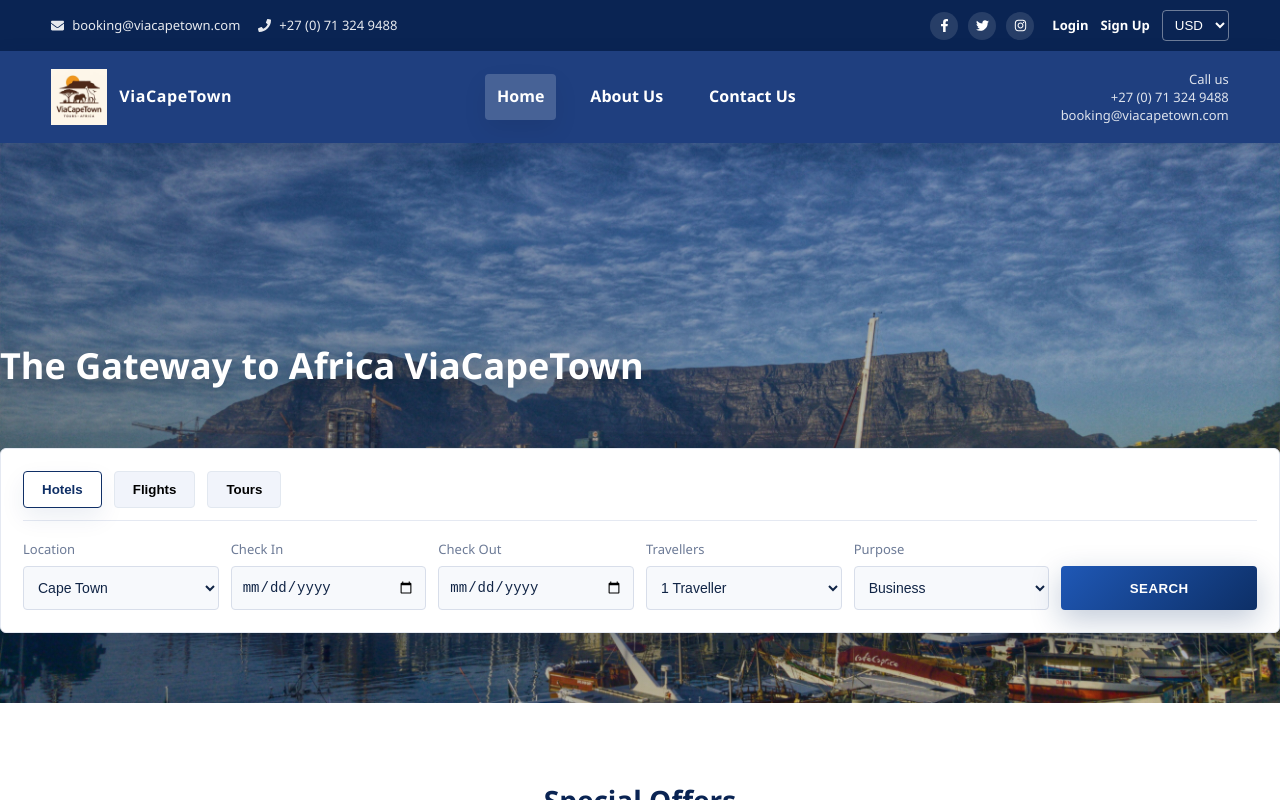
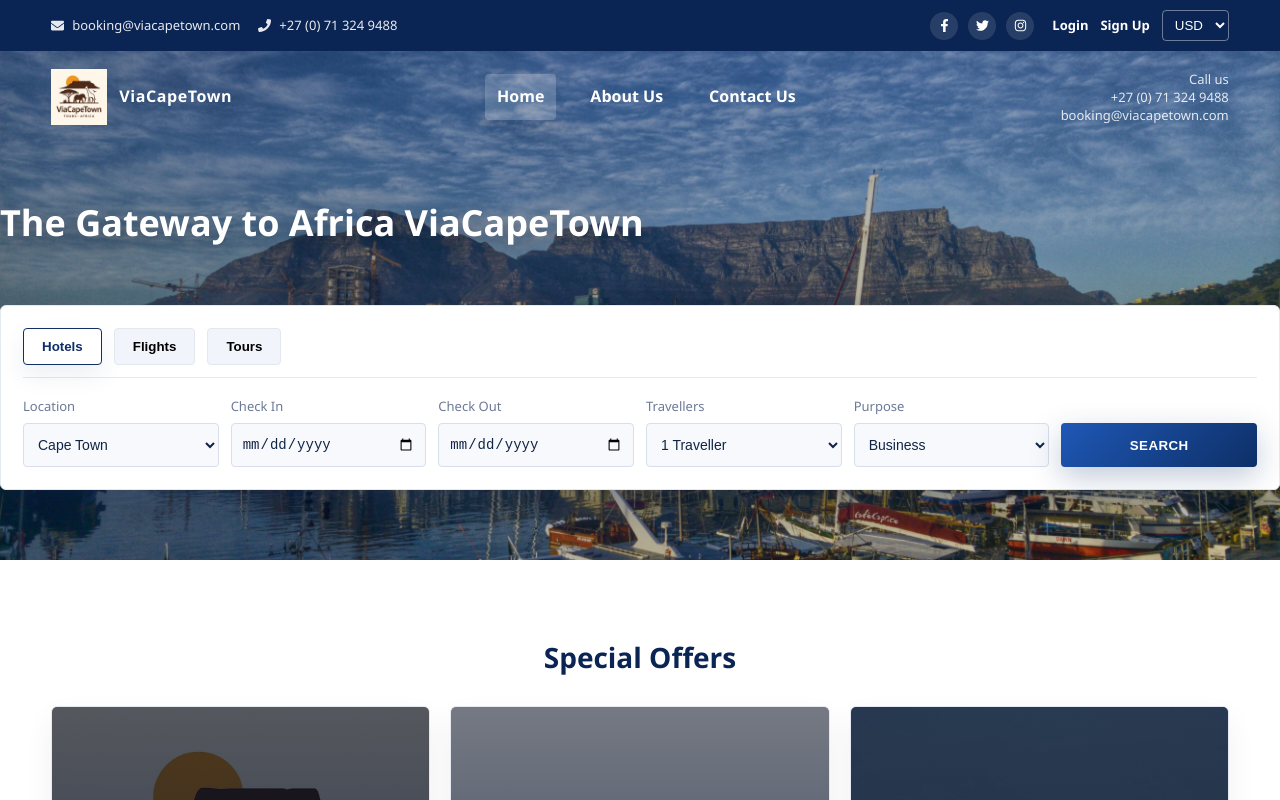
Before and after one commit to Super-Jupiter/viacapetown-website, a React (Vite) app in the folder app/: page / in a window 1280 px wide. Shown: the top 800 px of the page. Built offline with nearby package versions, Linux system fonts and the light colour scheme; grey boxes are pictures that could not be loaded; a web font is replaced by a local one.

Commit message:
ribbon is transparent

```diff
--- a/app/src/index.css
+++ b/app/src/index.css
@@ -42,6 +42,14 @@ body {
   min-height: 100vh;
   background: #ffffff;
   color: var(--text);
+}
+
+header {
+  position: absolute;
+  top: 0;
+  left: 0;
+  width: 100%;
+  z-index: 20;
 }
 
 a {
@@ -191,9 +199,9 @@ img {
 }
 
 .navbar {
-  background: #1f3f7f;
+  background: transparent;
   color: #fff;
-  box-shadow: 0 8px 20px rgba(6, 28, 70, 0.18);
+  box-shadow: none;
   position: sticky;
   top: 0;
   z-index: 10;
```
